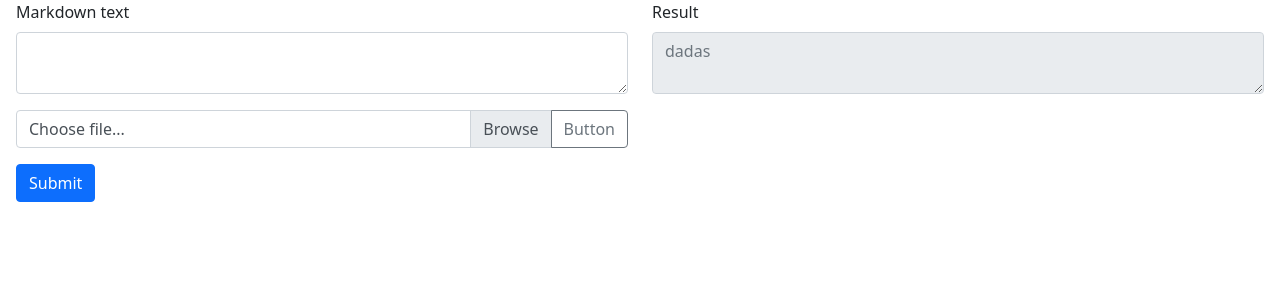
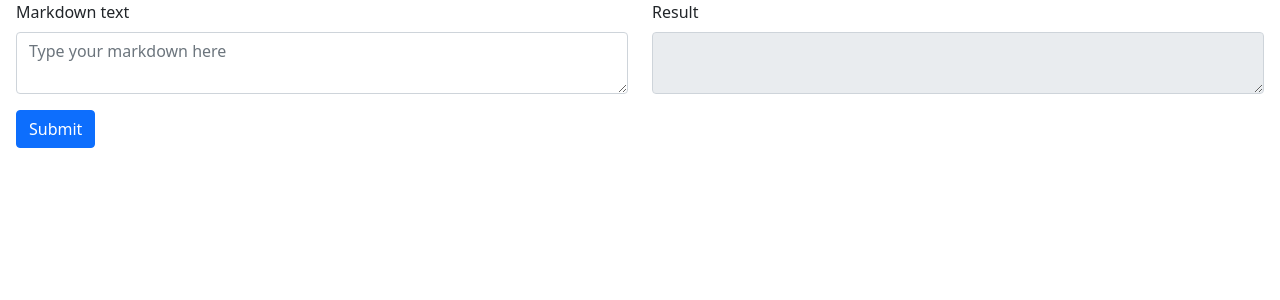
Before and after one commit to mezgoodle/TOC-generator, a Flask app: page / in a window 1280 px wide. Shown: the top 300 px of the page. Run offline with Flask 2, Linux system fonts and the light colour scheme; some libraries are stand-ins or nearby versions.

Commit message:
Update index.html

```diff
--- a/templates/index.html
+++ b/templates/index.html
@@ -16,20 +16,10 @@
     <div class="container-fluid">
       <div class="row align-items-start">
         <div class="col">
-          <form>
+          <form method="POST" action=".">
             <div class="mb-3">
               <label for="textarea1" class="form-label">Markdown text</label>
-              <textarea class="form-control" id="textarea1" value=""></textarea>
-            </div>
-            <div class="input-group mb-3">
-              <div class="form-file">
-                <input type="file" class="form-file-input" id="inputGroupFile04" aria-describedby="inputGroupFileAddon04">
-                <label class="form-file-label" for="inputGroupFile04">
-                  <span class="form-file-text">Choose file...</span>
-                  <span class="form-file-button">Browse</span>
-                </label>
-              </div>
-              <button class="btn btn-outline-secondary" type="button" id="inputGroupFileAddon04">Button</button>
+              <textarea class="form-control" rows="{{rows}}" id="textarea1" name="text" placeholder="Type your markdown here"></textarea>
             </div>
             <button type="submit" class="btn btn-primary">Submit</button>
           </form>
@@ -38,7 +28,7 @@
           <form>
             <div class="mb-3">
               <label for="textarea2" class="form-label">Result</label>
-              <textarea class="form-control" id="textarea2" readonly placeholder="dadas"></textarea>
+              <textarea class="form-control" id="textarea2" rows="{{rows}}" readonly placeholder="{% if result %}{{result}}{% endif %}"></textarea>
             </div>
           </form>
         </div>
```
